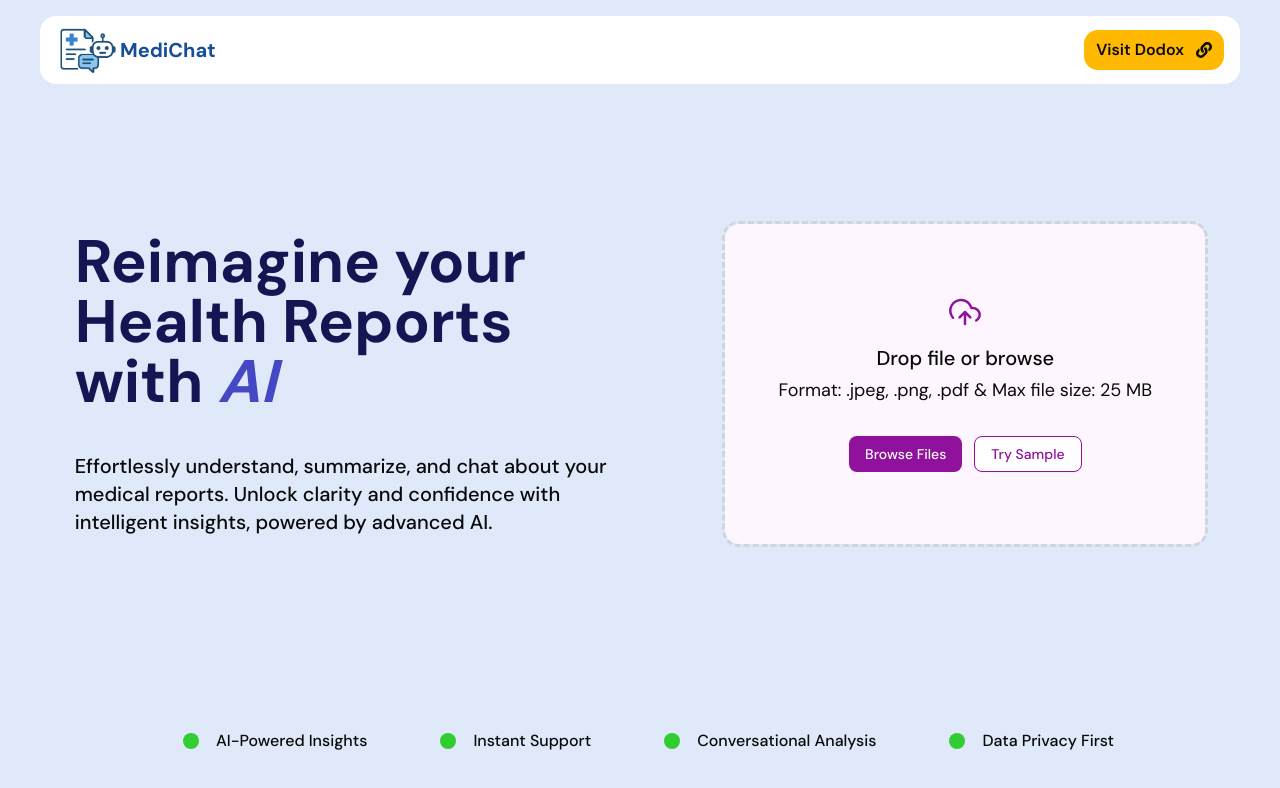
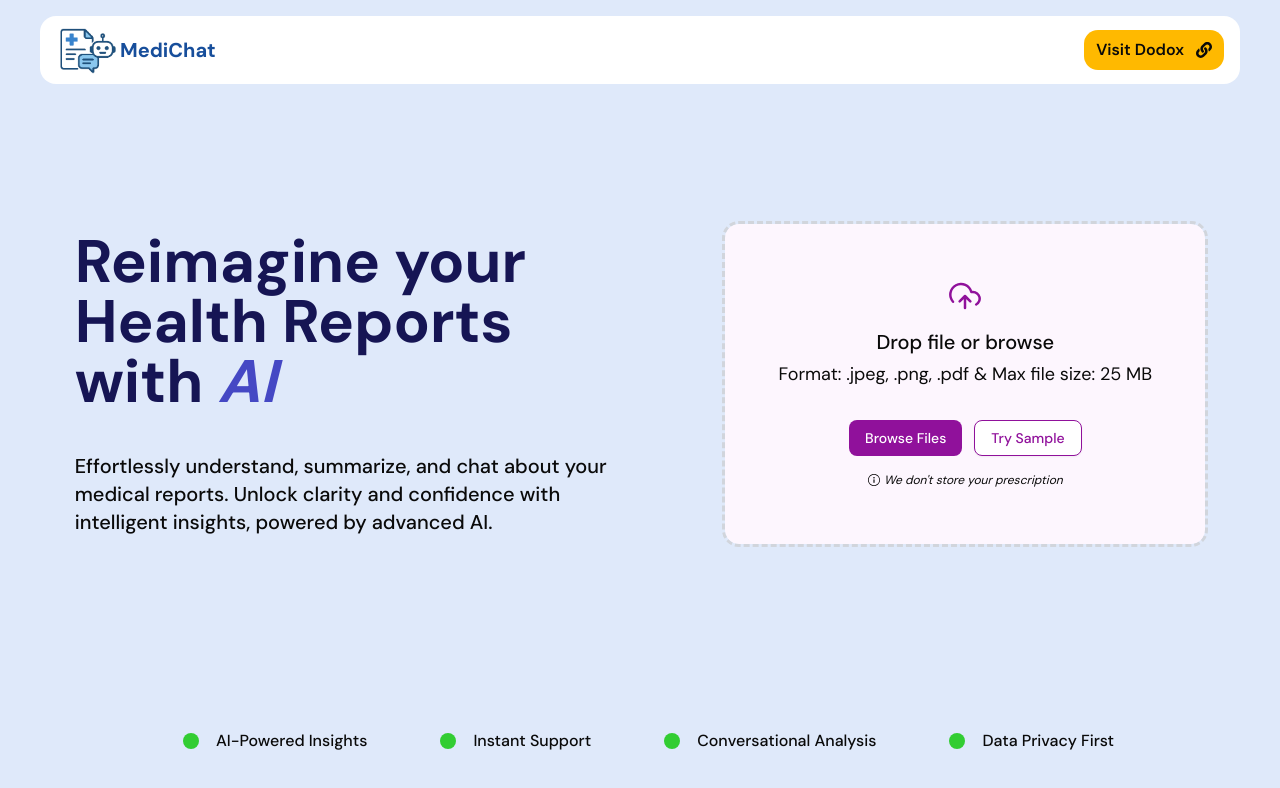
Before and after one commit to featuringmyself/medichat, a Next.js app: page / in a window 1280 px wide. Shown: the top 788 px of the page. Built offline with nearby package versions, Linux system fonts and the light colour scheme.

Commit message:
Feat: Add info text to DropFile component

```diff
--- a/components/DropFile.tsx
+++ b/components/DropFile.tsx
@@ -164,8 +164,13 @@ export default function DropFile() {
                         </Button>
                     </div>
                 </div>
+                <p className="italic text-xs flex items-center justify-center gap-1"><svg width="12" height="12" viewBox="0 0 16 16" fill="none" xmlns="http://www.w3.org/2000/svg">
+<path d="M8 7C8.19891 7 8.38968 7.07902 8.53033 7.21967C8.67098 7.36032 8.75 7.55109 8.75 7.75V11.25C8.75 11.4489 8.67098 11.6397 8.53033 11.7803C8.38968 11.921 8.19891 12 8 12C7.80109 12 7.61032 11.921 7.46967 11.7803C7.32902 11.6397 7.25 11.4489 7.25 11.25V7.75C7.25 7.55109 7.32902 7.36032 7.46967 7.21967C7.61032 7.07902 7.80109 7 8 7ZM8 6C8.26522 6 8.51957 5.89464 8.70711 5.70711C8.89464 5.51957 9 5.26522 9 5C9 4.73478 8.89464 4.48043 8.70711 4.29289C8.51957 4.10536 8.26522 4 8 4C7.73478 4 7.48043 4.10536 7.29289 4.29289C7.10536 4.48043 7 4.73478 7 5C7 5.26522 7.10536 5.51957 7.29289 5.70711C7.48043 5.89464 7.73478 6 8 6Z" fill="black"/>
+<path fill-rule="evenodd" clip-rule="evenodd" d="M8 16C12.42 16 16 12.42 16 8C16 3.58 12.42 0 8 0C3.58 0 0 3.58 0 8C0 12.42 3.58 16 8 16ZM8 15C11.87 15 15 11.87 15 8C15 4.13 11.87 1 8 1C4.13 1 1 4.13 1 8C1 11.87 4.13 15 8 15Z" fill="black"/>
+</svg>
+
+We don&apos;t store your prescription</p>
             </div>
-
             {error && (
                 <div className="bg-red-50 border border-red-200 text-red-700 px-4 py-3 rounded">
                     {error}
```
